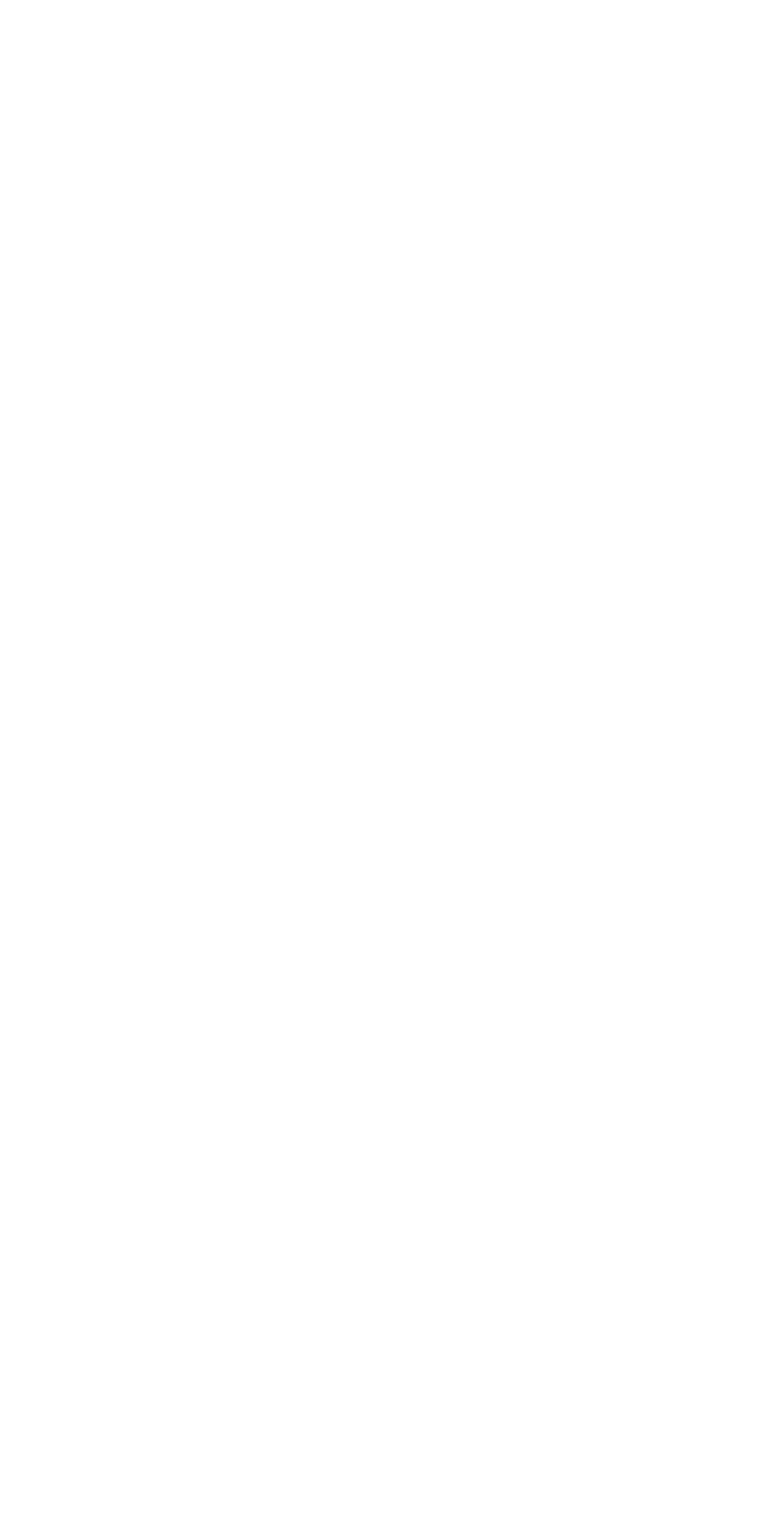
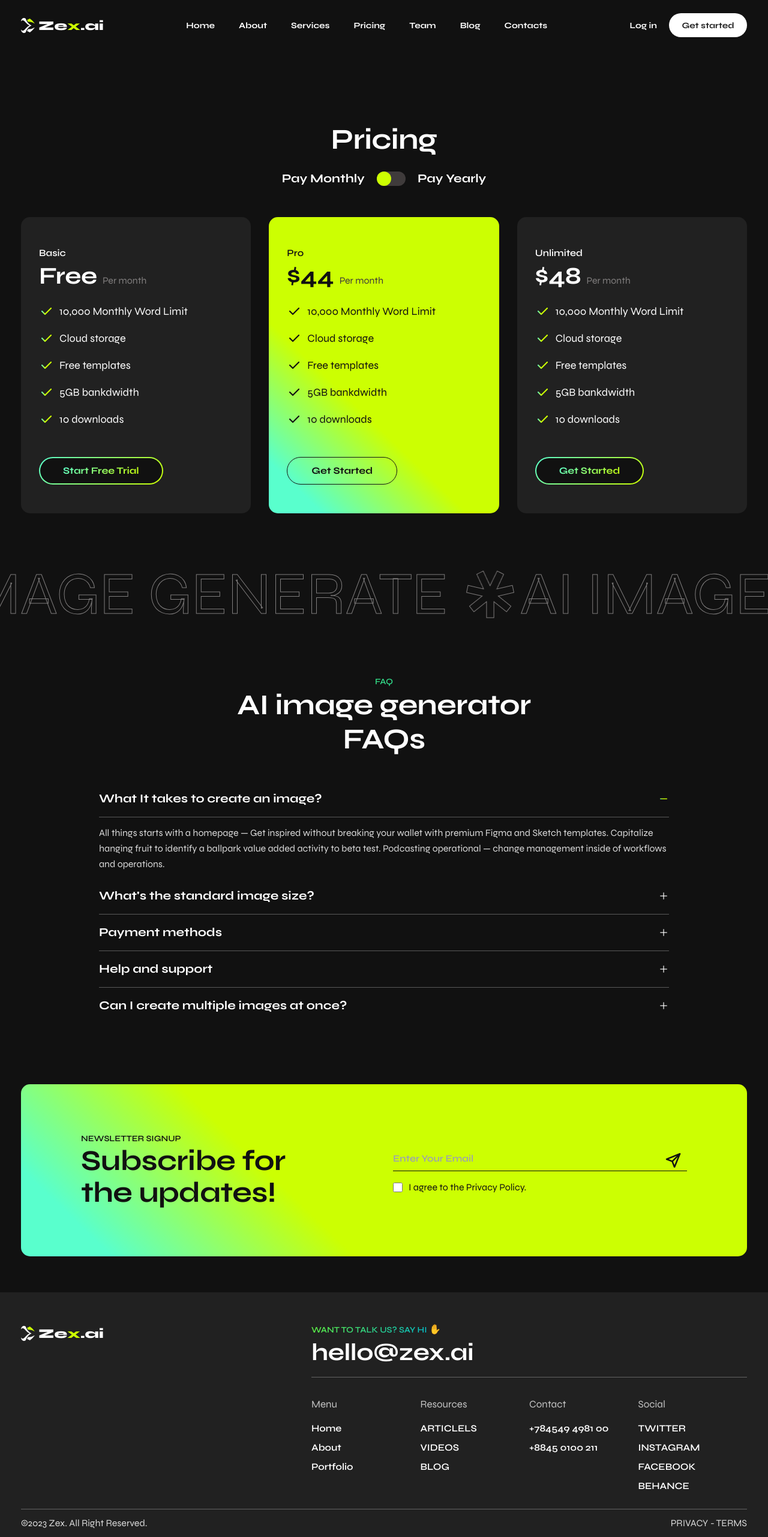
Before and after one commit to programmeranamul/ai-img, a React (Create React App) app: page /pricing in a window 1280 px wide. Before the commit this address had no page. Shown: the whole page at 60% size. Before the commit the page ends 800 px from the top, so only its background shows below. Built offline with nearby package versions, Linux system fonts and the light colour scheme.

Commit message:
pricing page

```diff
--- a/src/App.js
+++ b/src/App.js
@@ -8,6 +8,7 @@ import 'swiper/css/free-mode';
 import 'swiper/css/pagination';
 import AboutPage from './pages/AboutPage';
 import ServicePage from './pages/ServicePage';
+import PricingPage from './pages/PricingPage';
 
 function App() {
   return (
@@ -16,6 +17,7 @@ function App() {
         <Route path="/" element={<HomePage />}></Route>
         <Route path="/about" element={<AboutPage />}></Route>
         <Route path="/services" element={<ServicePage />}></Route>
+        <Route path="/pricing" element={<PricingPage />}></Route>
       </Routes>
     </>
   );
--- a/src/components/common/Header.jsx
+++ b/src/components/common/Header.jsx
@@ -19,7 +19,7 @@ const pageList = [
     },
     {
         pageName: "Pricing",
-        pageUrl: "/"
+        pageUrl: "/pricing"
     },
     {
         pageName: "Team",
--- a/src/components/common/Pricing.jsx
+++ b/src/components/common/Pricing.jsx
@@ -35,7 +35,7 @@ function Pricing() {
                 <div className='mb-[48px]'>
                     <h2 className="text-[30px] md:text-[35px] mb-[20px] text-center lg:text-[48px] leading-[1.2] font-bold text-white tracking-[-0.6px]">Pricing</h2>
 
-                    <div className='flex gap-x-[20px] justify-center items-center'>
+                    <div className='flex flex-col sm:flex-row gap-y-[10px] gap-x-[20px] justify-center items-center'>
                         <span className='text-white text-[20px] font-bold leading-[32px]'>Pay Monthly</span>
                         <div class="relative" onClick={() => setChecked(!checked)}>
                             <input
--- /dev/null
+++ b/src/pages/PricingPage.jsx
@@ -0,0 +1,33 @@
+import React from 'react'
+import Pricing from '../components/common/Pricing'
+import Header from '../components/common/Header'
+import AIImgTextSlider from '../components/Home/AIImgTextSlider'
+import Faq from '../components/common/Faq'
+import Subscribe from '../components/common/Subscribe'
+import Footer from '../components/common/Footer'
+
+function PricingPage() {
+  return (
+    <>
+      <div className='bg-[#111]'>
+        <div className='container'>
+          <Header />
+        </div>
+      </div>
+
+      <div className='pt-[30px] sm:pt-[60px] lg:pt-[120px] bg-[#111] pb-[30px] sm:pb-[60px]'>
+        <Pricing />
+      </div>
+
+      <AIImgTextSlider />
+      <Faq />
+      <div className='mt-[-30px] sm:mt-[-80px]'>
+      <Subscribe />
+    </div>
+      <Footer />
+
+    </>
+  )
+}
+
+export default PricingPage
```
Also changed, not shown: src/pages/HomePage.jsx (line endings or trailing spaces).
